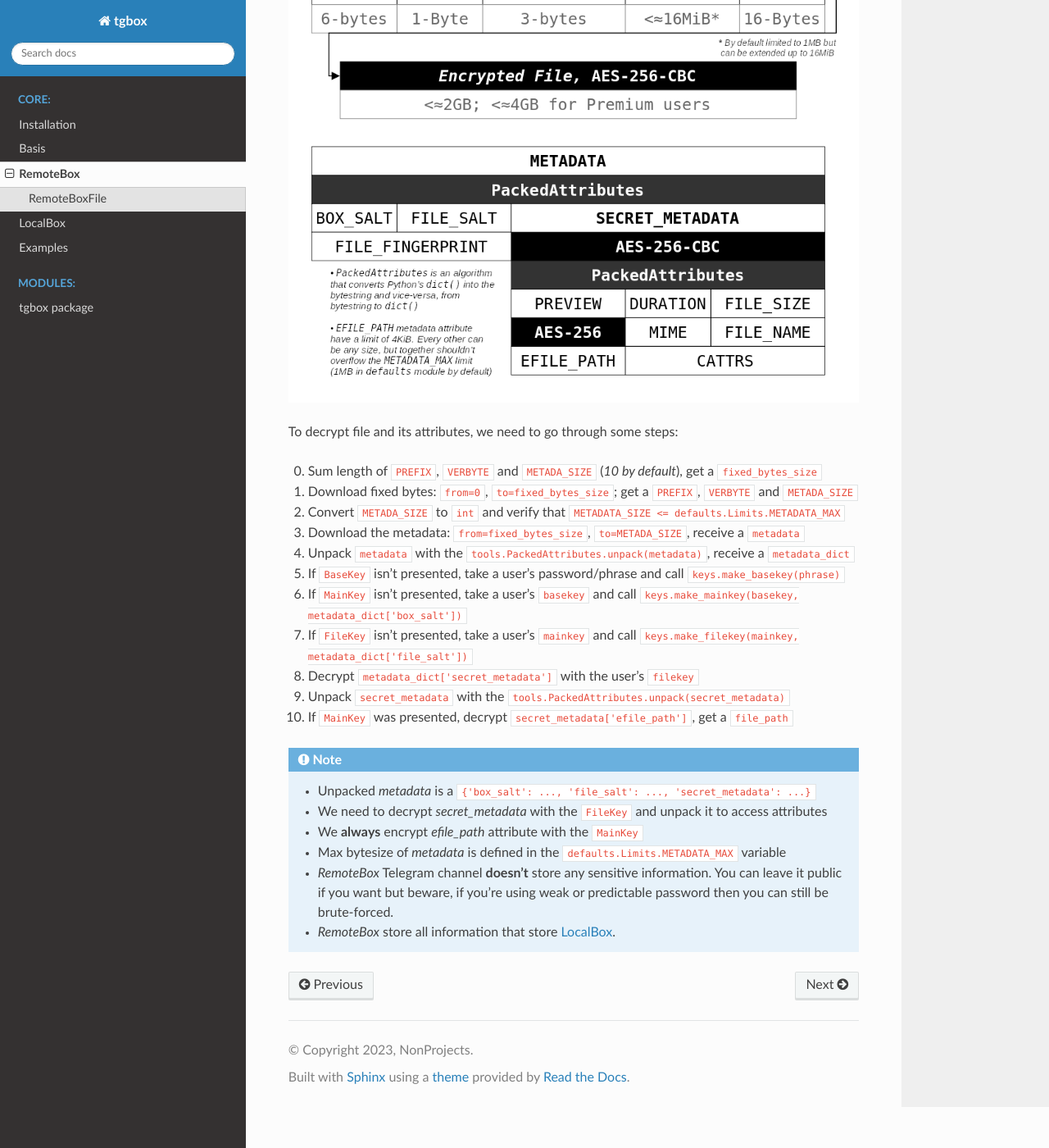
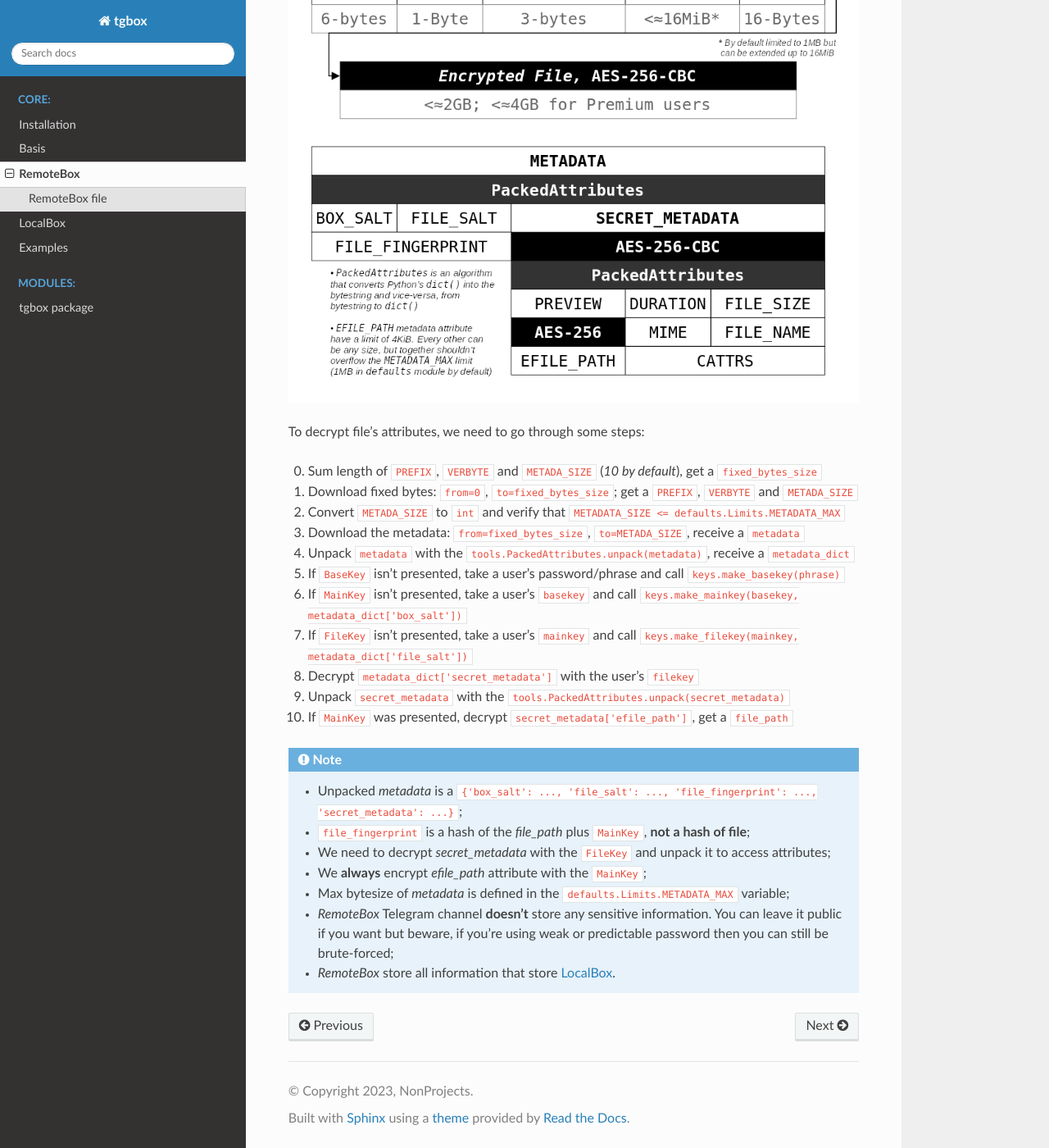
Before and after one commit to NonProjects/tgbox, a Sphinx documentation site: the page built from docs/remotebox.rst, in a window 1280 px wide and 1400 px high, scrolled down 530 px. Shown: the whole window at 82% size. Built offline with Sphinx 7.4.7 and the Read the Docs theme 2.0.0, drawn with Linux system fonts in a browser that asks for light colours; some of the changed text lies outside the part shown.

Commit message:
Add info about file_fingerprint

```diff
--- a/docs/basis.rst
+++ b/docs/basis.rst
@@ -151,6 +151,7 @@ Abstract tgbox file of **v1.X** has **13** attributes:
 - ``PREVIEW`` *(bytes: optional, FFMPEG required)* -- *File's preview (if file is media)*
 - ``BOX_SALT`` *(bytes: required)* -- *Box salt. Used for MainKey creation*
 - ``CATTRS`` *(bytes)* -- *User's custom attributes packed with PackedAttributes*
+- ``FILE_FINGERPRINT`` *(bytes)* -- *A SHA256 of the File's path plus MainKey*
 
 .. note::
     ``FILEKEY`` is a *LocalBox*-only field. It will be non-empty if you imported ``DecryptedRemoteBoxFile`` from other's *RemoteBox*. In this case *FILEKEY* will be encrypted with ``MainKey`` of the recipient *Box*.
--- a/docs/remotebox.rst
+++ b/docs/remotebox.rst
@@ -3,14 +3,14 @@ RemoteBox
 
 The *RemoteBox* is a place where we store encrypted files. It's a Telegram ``Channel``, that have encoded by url safe Base64 *BoxSalt* in the description. By default, all created by API channels will have ``f"TGBOX[{VERBYTE.hex()}]: "`` prefix in the name.
 
-RemoteBoxFile
--------------
+RemoteBox file
+--------------
 
 The ``EncryptedRemoteBoxFile`` has own metadata. As per **version 1** schema looks like follows:
 
 .. image:: images/rbfm_schema.png
 
-To decrypt file and its attributes, we need to go through some steps:
+To decrypt file's attributes, we need to go through some steps:
 
 0. Sum length of ``PREFIX``, ``VERBYTE`` and ``METADA_SIZE`` (*10 by default*), get a ``fixed_bytes_size``
 1. Download fixed bytes: ``from=0``, ``to=fixed_bytes_size``; get a ``PREFIX``, ``VERBYTE`` and ``METADA_SIZE``
@@ -25,9 +25,10 @@ To decrypt file and its attributes, we need to go through some steps:
 10. If ``MainKey`` was presented, decrypt ``secret_metadata['efile_path']``, get a ``file_path``
 
 .. note::
-    - Unpacked *metadata* is a ``{'box_salt': ..., 'file_salt': ..., 'secret_metadata': ...}``
-    - We need to decrypt *secret_metadata* with the ``FileKey`` and unpack it to access attributes
-    - We **always** encrypt *efile_path* attribute with the ``MainKey``
-    - Max bytesize of *metadata* is defined in the ``defaults.Limits.METADATA_MAX`` variable
-    - *RemoteBox* Telegram channel **doesn't** store any sensitive information. You can leave it public if you want but beware, if you're using weak or predictable password then you can still be brute-forced.
+    - Unpacked *metadata* is a ``{'box_salt': ..., 'file_salt': ..., 'file_fingerprint': ..., 'secret_metadata': ...}``;
+    - ``file_fingerprint`` is a hash of the *file_path* plus ``MainKey``, **not a hash of file**;
+    - We need to decrypt *secret_metadata* with the ``FileKey`` and unpack it to access attributes;
+    - We **always** encrypt *efile_path* attribute with the ``MainKey``;
+    - Max bytesize of *metadata* is defined in the ``defaults.Limits.METADATA_MAX`` variable;
+    - *RemoteBox* Telegram channel **doesn't** store any sensitive information. You can leave it public if you want but beware, if you're using weak or predictable password then you can still be brute-forced;
     - *RemoteBox* store all information that store :doc:`localbox`.
```
Also changed, not shown: other parts of docs/basis.rst (+1 -1 lines).
